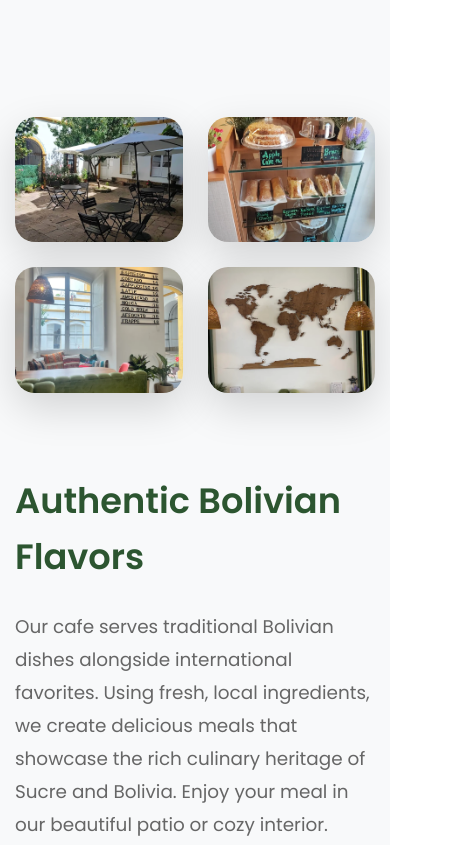
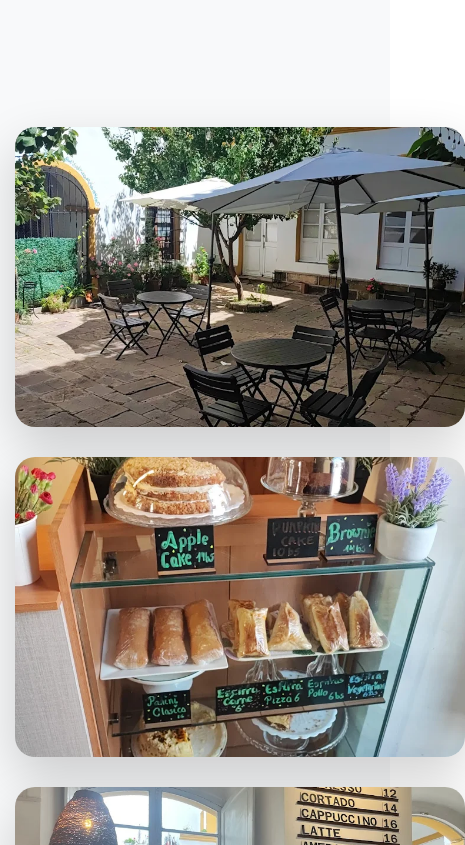
Before and after one commit to oraclepromea/MeGustaSucre, a plain HTML site: page index.html in a window 390 px wide. Shown: the part 2955-3800 px from the top of the page, 465 px wide, since content can reach past the window. Drawn offline with Linux system fonts and the light colour scheme.

Commit message:
Update Cafe and Spanish School galleries to 2x2 grid with larger images

```diff
--- a/styles.css
+++ b/styles.css
@@ -311,6 +311,14 @@ body {
     margin: 40px 0;
 }
 
+/* Cafe and Spanish School specific gallery */
+.cafe-gallery .gallery-grid,
+.school-gallery .gallery-grid {
+    grid-template-columns: repeat(2, 1fr);
+    gap: 40px;
+    margin: 50px 0;
+}
+
 .gallery-item {
     aspect-ratio: 4/3;
     border-radius: 20px;
@@ -318,6 +326,20 @@ body {
     box-shadow: 0 15px 40px rgba(0, 0, 0, 0.15);
     transition: all 0.4s ease;
     position: relative;
+}
+
+/* Larger items for Cafe and Spanish School */
+.cafe-gallery .gallery-item,
+.school-gallery .gallery-item {
+    aspect-ratio: 3/2;
+    min-height: 300px;
+    box-shadow: 0 20px 50px rgba(0, 0, 0, 0.18);
+}
+
+.cafe-gallery .gallery-item:hover,
+.school-gallery .gallery-item:hover {
+    transform: translateY(-10px);
+    box-shadow: 0 30px 70px rgba(0, 0, 0, 0.25);
 }
 
 .gallery-item:hover {
@@ -756,6 +778,12 @@ body {
         gap: 25px;
     }
 
+    .cafe-gallery .gallery-grid,
+    .school-gallery .gallery-grid {
+        grid-template-columns: 1fr;
+        gap: 30px;
+    }
+
     .attractions-grid {
         grid-template-columns: 1fr;
         gap: 30px;
```
